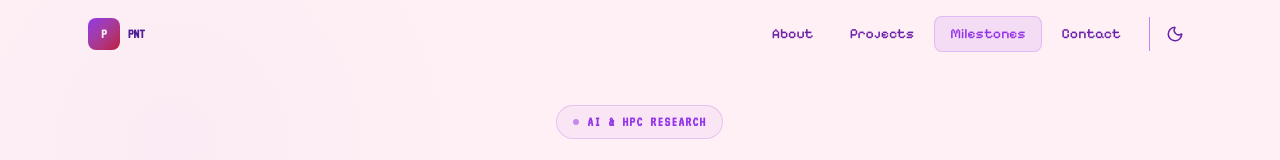
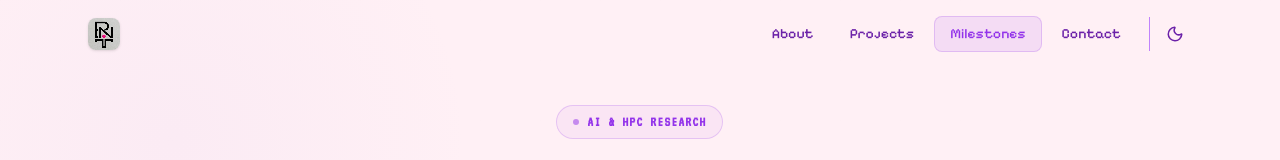
Before and after one commit to abhipandey5/abhipandey5.github.io, a React (Vite) app: page / in a window 1280 px wide. Shown: the top 160 px of the page. Built offline with nearby package versions, Linux system fonts and the light colour scheme.

Commit message:
feat: replace navbar text logo with favicon

```diff
--- a/src/components/Navbar.jsx
+++ b/src/components/Navbar.jsx
@@ -73,12 +73,7 @@ const Navbar = () => {
             className="group flex items-center gap-2 cursor-pointer"
             id="nav-logo"
           >
-            <div className="h-8 w-8 rounded-lg bg-gradient-to-br from-lavender to-pink flex items-center justify-center">
-              <span className="font-mono text-sm font-bold text-bg-primary">P</span>
-            </div>
-            <span className="font-mono text-sm font-semibold text-text-primary group-hover:text-lavender transition-colors hidden sm:block">
-              PNT
-            </span>
+            <img src="/favicon.png" alt="Logo" className="h-8 w-8 object-contain rounded-lg shadow-sm" />
           </button>
 
           {/* Desktop Nav */}
```
